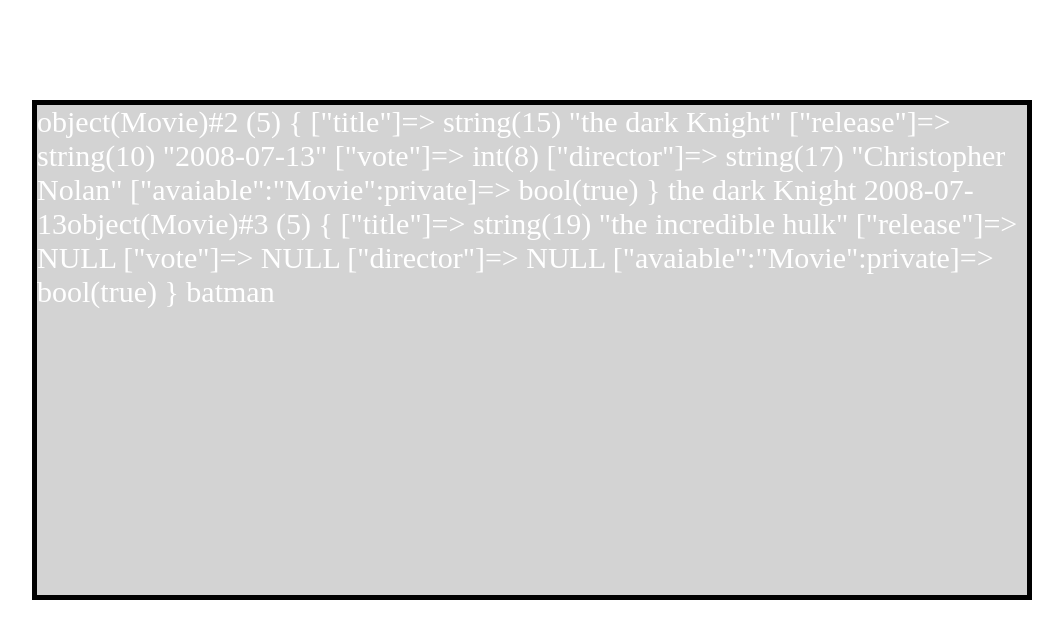
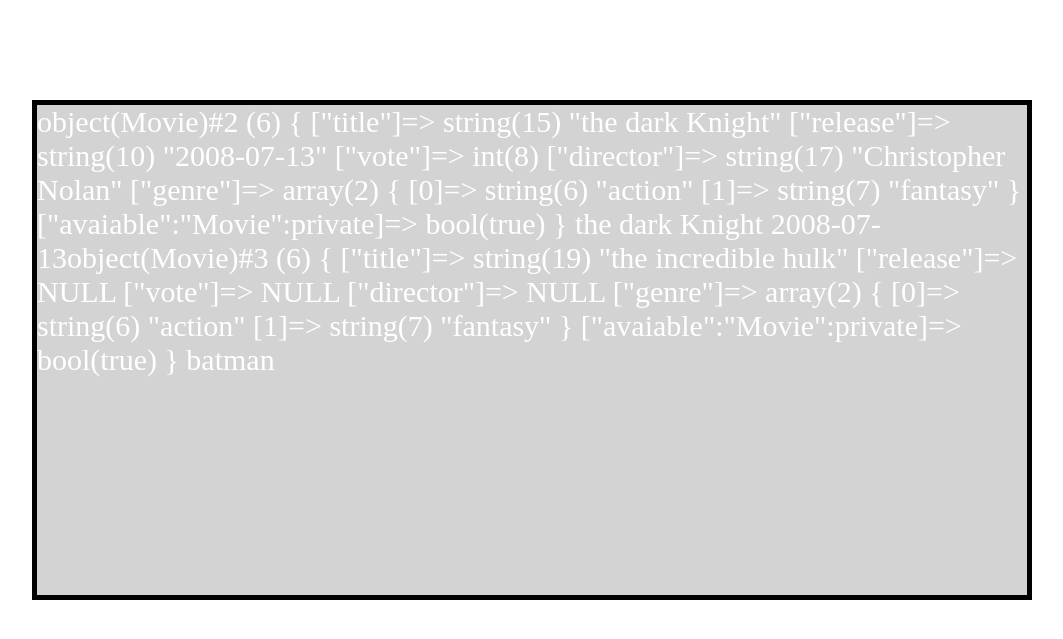
Before and after one commit to StefanoGrassoSG/php-oop-1, a PHP site: page / in a window 1280 px wide. Shown: the top 639 px of the page, without its empty margins (108-1171 px from the left). Run offline with PHP 8.4, Linux system fonts and the light colour scheme.

Commit message:
ADD multiple genre array

```diff
--- a/classes/movie.php
+++ b/classes/movie.php
@@ -4,14 +4,16 @@
         public $release;
         public $vote;
         public $director;
+        public array  $genre;
         private $avaiable;
 
-        public function __construct($title, $release, $vote, $director, $avaiable = true)
+        public function __construct($title, $release, $vote, $director, $genre, $avaiable = true)
         {
             $this->title = $title;
             $this->release = $release;
             $this->vote = $vote;
             $this->director = $director;
+            $this->genre = $genre;
             $this->setActive($avaiable);
         }
 
--- a/index.php
+++ b/index.php
@@ -3,9 +3,9 @@
 
 
 
-    $batman = new Movie('the dark Knight', '2008-07-13', 8, 'Christopher Nolan');
+    $batman = new Movie('the dark Knight', '2008-07-13', 8, 'Christopher Nolan', ['action', 'fantasy']);
 
-    $hulk = new Movie('the incredible hulk', null, null, null);
+    $hulk = new Movie('the incredible hulk', null, null, null, ['action', 'fantasy']);
 
 ?>
 
```
